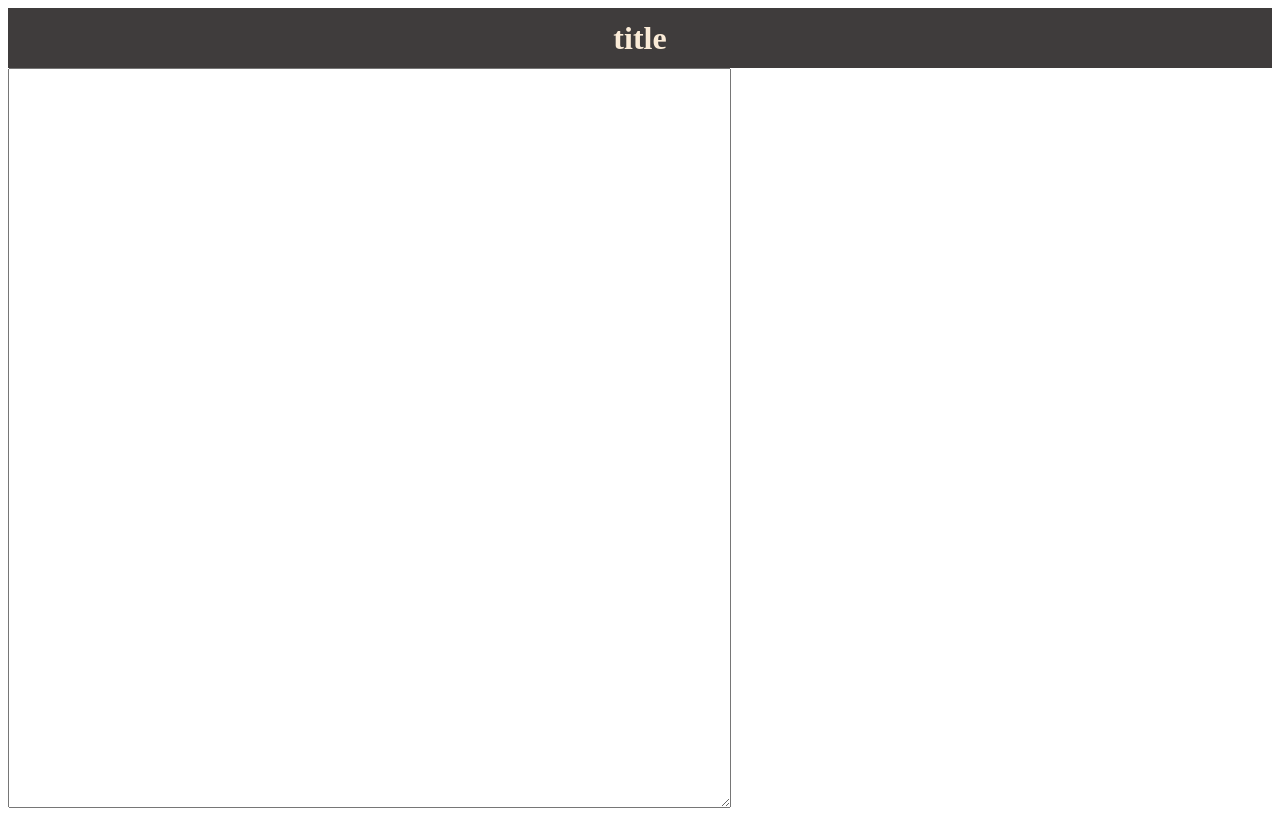
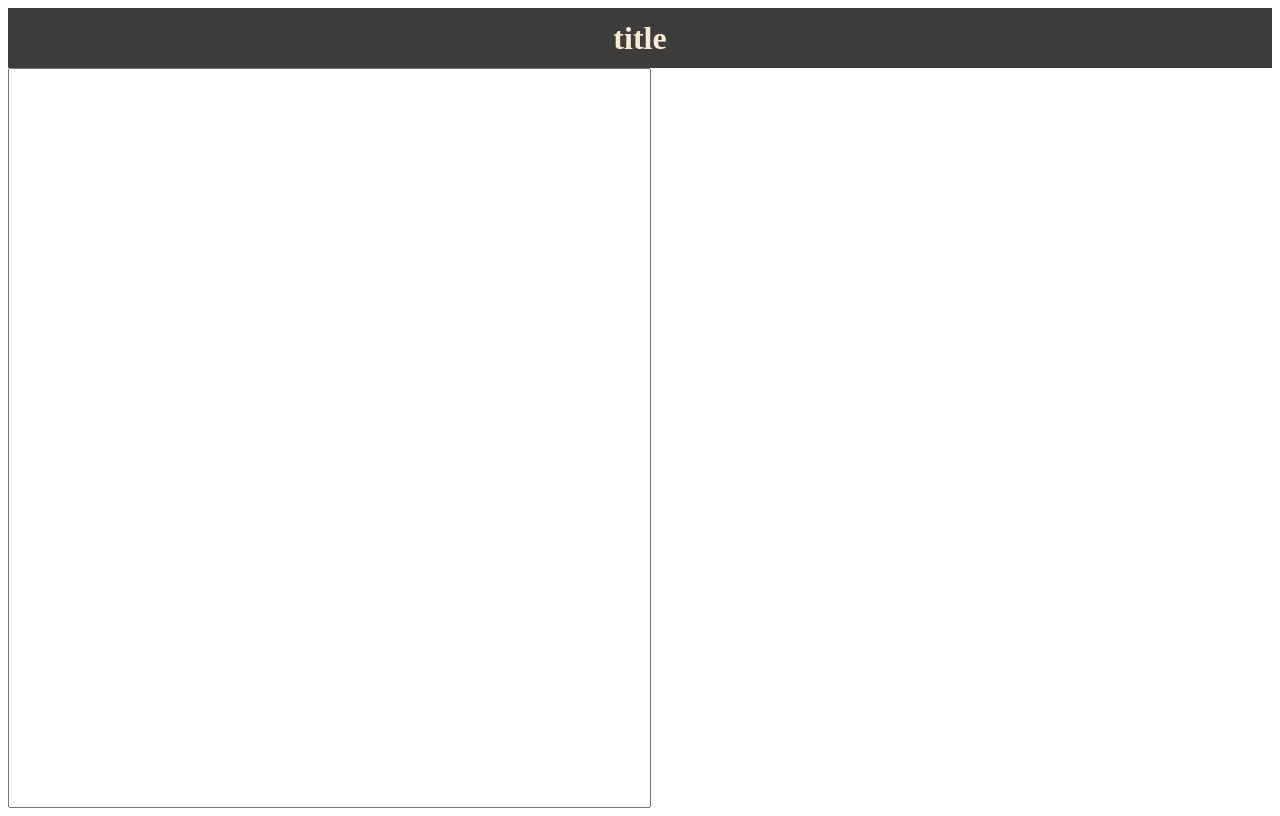
Before and after one commit to EdwinPoueriet/Markdown-Editor, a React (Create React App) app in the folder my-solution/: page / in a window 1280 px wide. Built offline with nearby package versions, Linux system fonts and the light colour scheme.

Commit message:
added more styling to content side for proportions

```diff
--- a/my-solution/src/App.css
+++ b/my-solution/src/App.css
@@ -20,9 +20,13 @@
 }
 
 .mainInput{
+    padding: 10px;
+    resize: none;
     flex-grow: 1;
+    width: 50%;
 }
 
 .markdownResult{
-    flex-grow: 1
+    flex-grow: 1;
+    width: 50%;
 }
```
